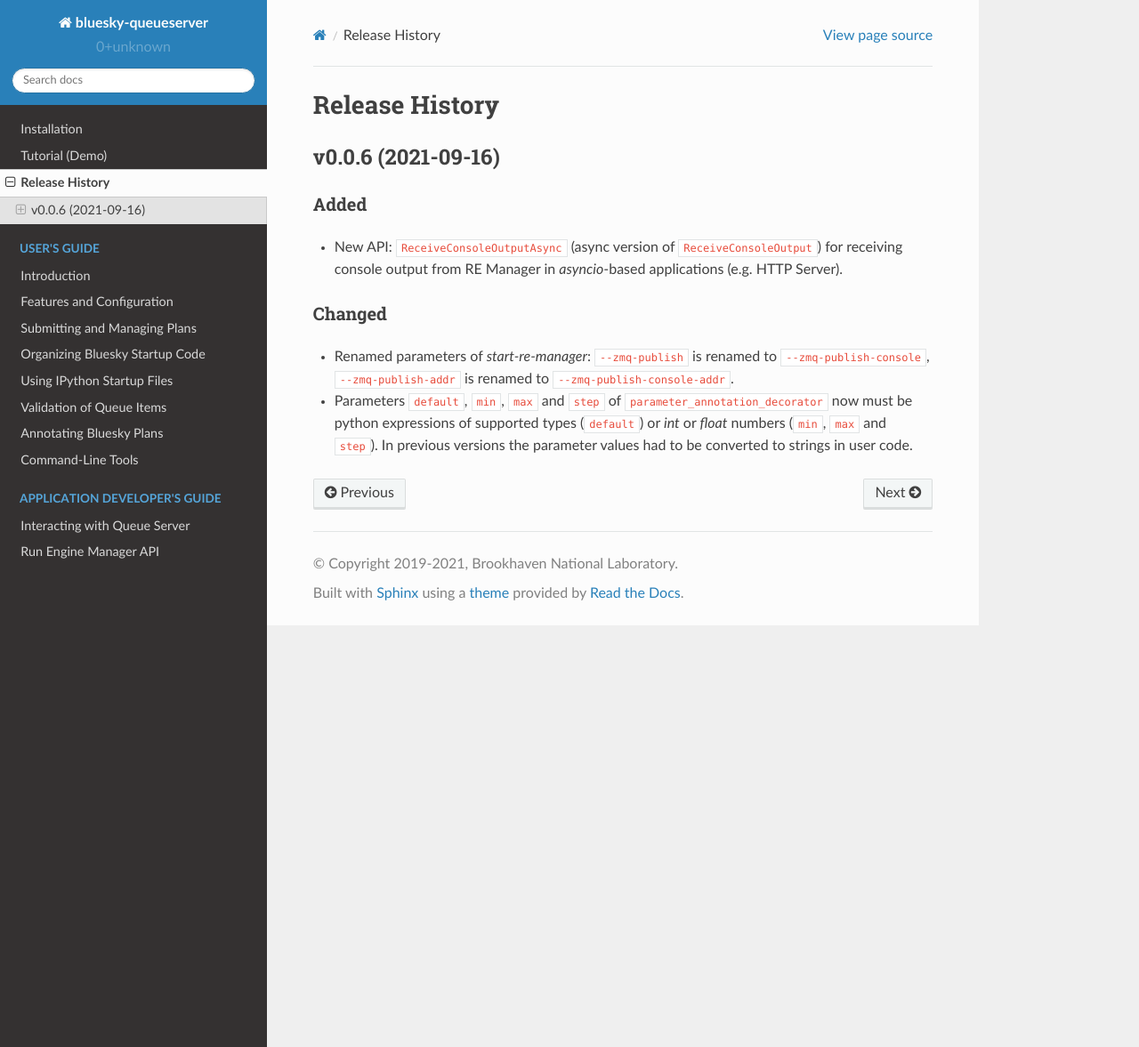
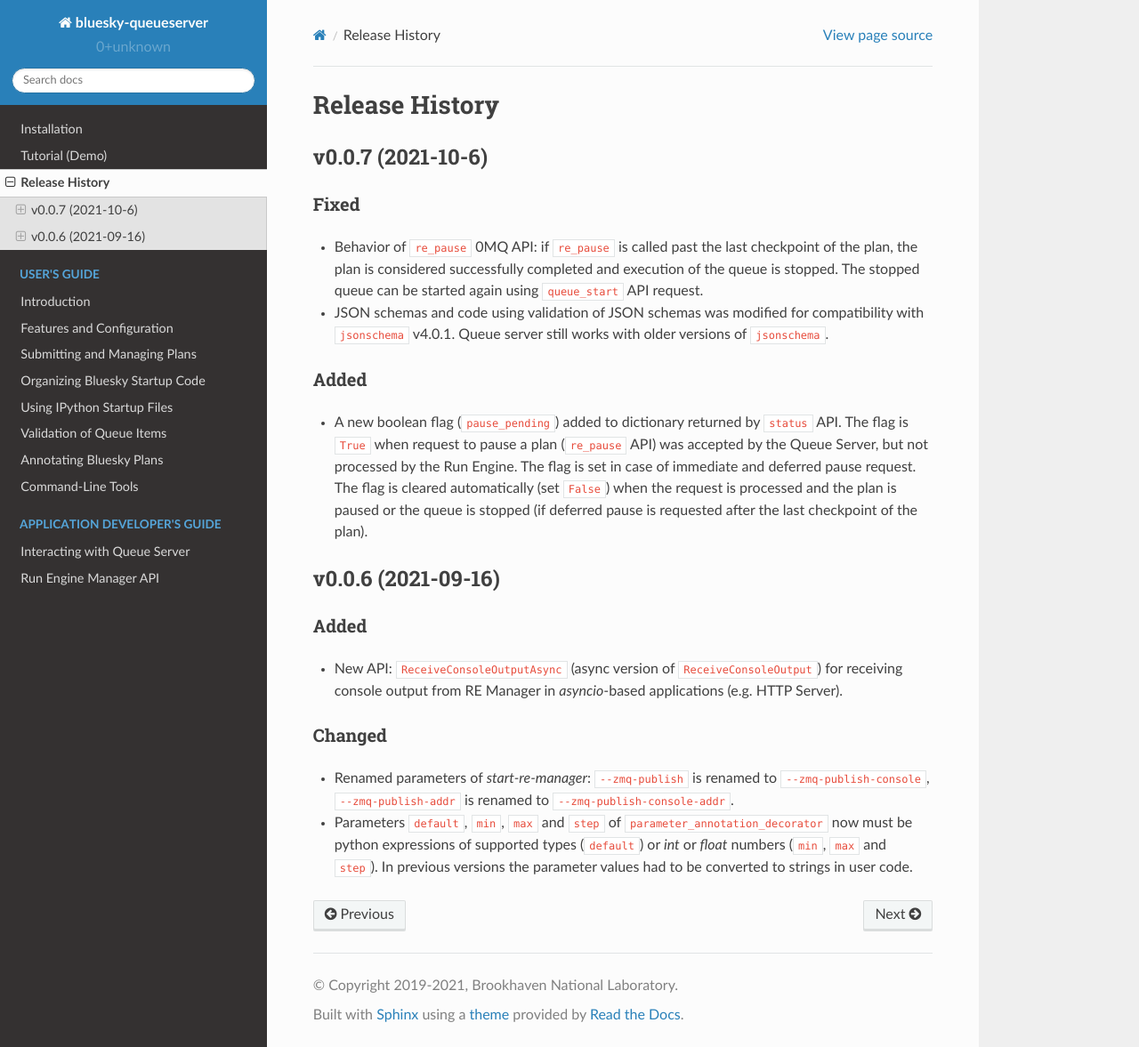
Before and after one commit to bluesky/bluesky-queueserver, a Sphinx documentation site: the page built from docs/source/release_history.rst, in a window 1280 px wide and 1177 px high. Shown: the whole window at 89% size. Built offline with Sphinx 7.4.7 and the Read the Docs theme 2.0.0, drawn with Linux system fonts in a browser that asks for light colours.

Commit message:
DOC: release notes for v0.0.7

```diff
--- a/docs/source/release_history.rst
+++ b/docs/source/release_history.rst
@@ -1,6 +1,30 @@
 ===============
 Release History
 ===============
+
+
+v0.0.7 (2021-10-6)
+==================
+
+Fixed
+-----
+
+* Behavior of ``re_pause`` 0MQ API: if ``re_pause`` is called past the last checkpoint of the plan,
+  the plan is considered successfully completed and execution of the queue is stopped.
+  The stopped queue can be started again using ``queue_start`` API request.
+
+* JSON schemas and code using validation of JSON schemas was modified for compatibility with
+  ``jsonschema`` v4.0.1. Queue server still works with older versions of ``jsonschema``.
+
+Added
+-----
+
+* A new boolean flag (``pause_pending``) added to dictionary returned by ``status`` API.
+  The flag is ``True`` when request to pause a plan (``re_pause`` API) was accepted by the Queue Server,
+  but not processed by the Run Engine. The flag is set in case of immediate and deferred pause request.
+  The flag is cleared automatically (set ``False``) when the request is processed and the plan is paused
+  or the queue is stopped (if deferred pause is requested after the last checkpoint of the plan).
+
 
 v0.0.6 (2021-09-16)
 ===================
```
